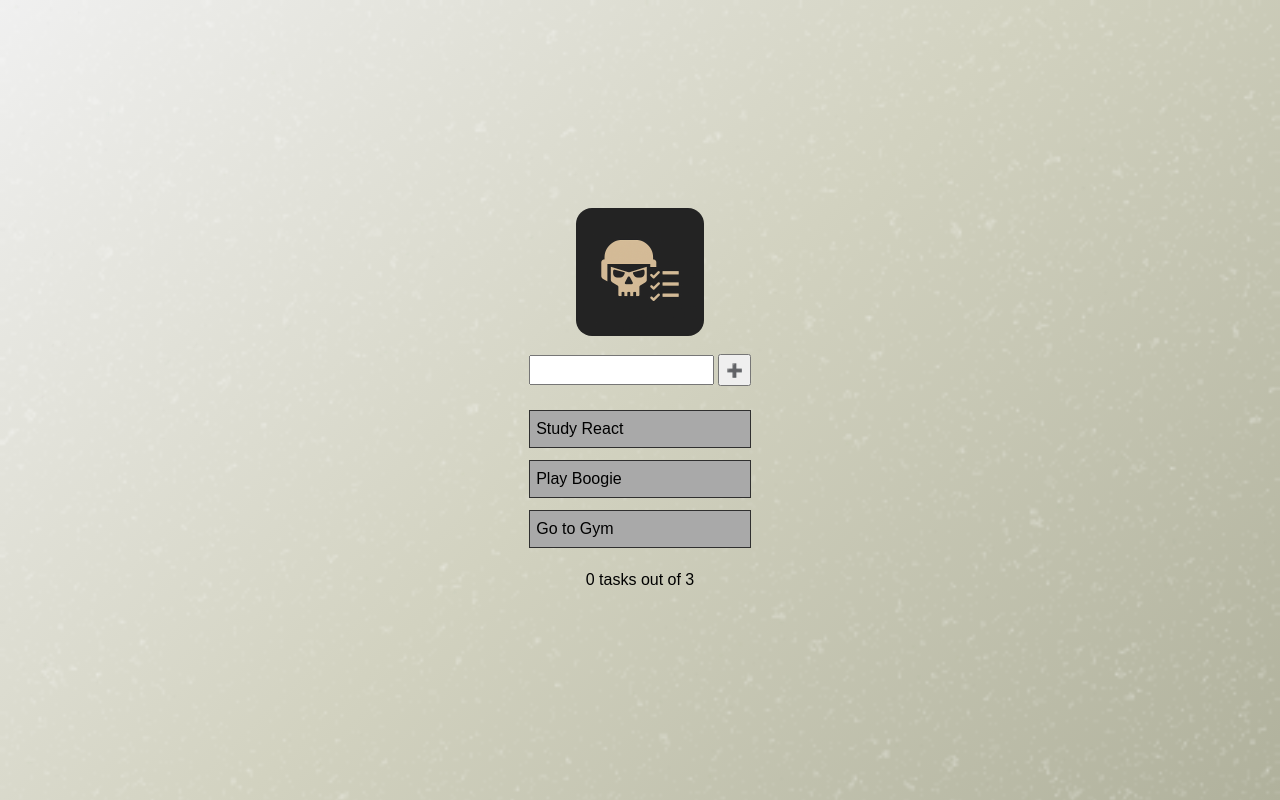
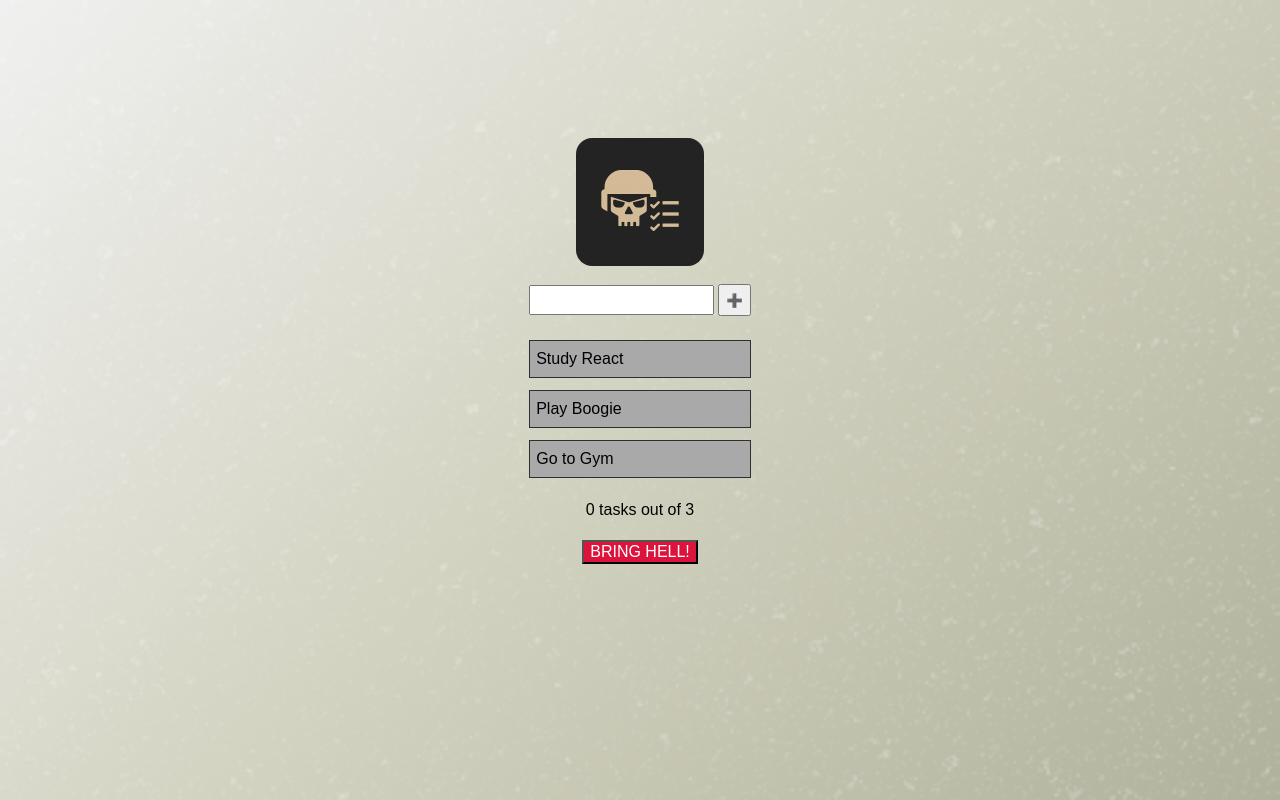
Before and after one commit to fdevinar/tudoom, a React (Vite) app: page / in a window 1280 px wide. Built offline with nearby package versions, Linux system fonts and the light colour scheme; no server answers.

Commit message:
delete all and calm down msg

```diff
--- a/src/App.css
+++ b/src/App.css
@@ -29,6 +29,7 @@ main {
   align-items: center;
   gap: 18px;
   padding: 16px;
+  position: relative;
 }
 .input-wrapper {
   display: flex;
@@ -103,3 +104,25 @@ span.task-count {
     font-weight: 700;
   }
 }
+
+button.BFG {
+  background-color: crimson;
+  color: white;
+  font-size: 16px;
+}
+p.calm {
+  color: black;
+  background-color: skyblue;
+  padding: 12px;
+  border-radius: 12px;
+  opacity: 0;
+  animation: 0.5s linear 1s infinite alternate slide-in;
+  &.animate {
+    animation-name: enterAnimation;
+    animation-duration: 333ms;
+    animation-iteration-count: 1; /* Play only once */
+    animation-fill-mode: forwards; /* Retain final state */
+    animation-delay: 0ms;
+    animation-timing-function: ease-out;
+  }
+}
--- a/src/App.jsx
+++ b/src/App.jsx
@@ -6,6 +6,8 @@ import punchSfx from './assets/sounds/punch.wav';
 import painSfx from './assets/sounds/generic-demon-pain.wav';
 import explodeSfx from './assets/sounds/calamity-blade-projectile-explode.wav';
 import powerUpSfx from './assets/sounds/get-powerup.wav';
+import BFGSfx from './assets/sounds/BFG-explode.wav';
+
 import TaskItem from './TaskItem';
 import './App.css'
 
@@ -17,6 +19,7 @@ function App() {
   const [playPain] = useSound(painSfx);
   const [playExplode] = useSound(explodeSfx);
   const [playPowerUp] = useSound(powerUpSfx);
+  const [playBFG] = useSound(BFGSfx);
 
   // INPUT LIST
   const [inputValue, setInputValue] = useState('');
@@ -39,10 +42,11 @@ function App() {
   const countTask = taskList.length;
   const countDone = taskList.filter((task) => task.isDone === true).length;
   const [allDone, setAllDone] = useState(false);
+  const [isCalmDown, setIsCalmDown] = useState(false);
 
   useEffect(() => {
 
-  if (allDone != true && countTask === countDone) {
+  if (allDone != true && countTask === countDone && countTask != 0) {
     playPowerUp();
     setAllDone(true);
   } else if (allDone === true && countTask != countDone) {
@@ -86,8 +90,20 @@ function App() {
     playPain();
   }
 
+  function deleteAllTasks() {
+    console.log(taskList.length);
+    if (taskList.length > 0) {
+      setTaskList([]);
+      playBFG();
+    } else {
+      setIsCalmDown(true);
+      setTimeout(() => setIsCalmDown(false), 2000);
+    }
+  }
+
   return (
     <main>
+
       <img className='logo' src={logo} alt="logo" />
       <div className='input-wrapper'>
 
@@ -111,13 +127,17 @@ function App() {
               </TaskItem>
             ))}
         </div>
-            <span className={`task-count ${countDone === countTask ? "alldone" : ""}`}>
+            <span className={`task-count ${countTask != 0 && countDone === countTask ? "alldone" : ""}`}>
               {/* const count = arr.reduce((a, str) => a + str.includes('ABC'), 0); */}
               {countDone} tasks out of {countTask}
               </span>
 
       </div>
 
+      <button className='BFG' onClick={deleteAllTasks}>BRING HELL!</button>
+      <p className={`calm ${isCalmDown ? 'animate' : ''}`}>Calm down chief...</p>
+
+
     </main>
   )
 }
```
Also changed, not shown: 1 other file (tests, documents, lock files or other folders).
